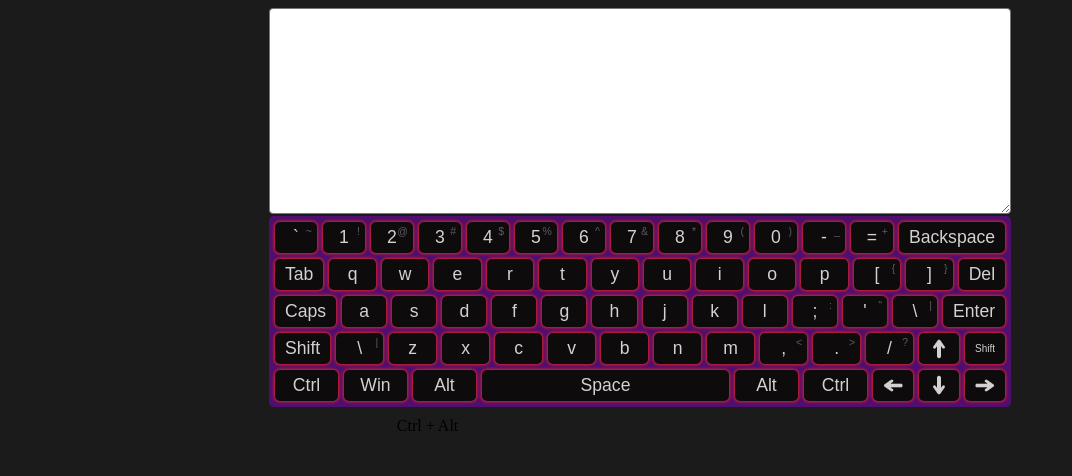
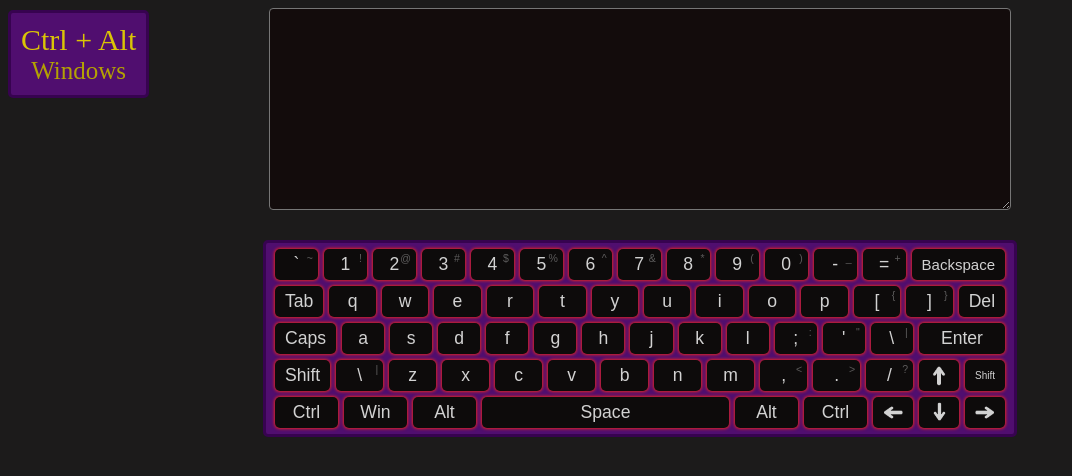
Before and after one commit to dzinrai/virtual-keyboard, a plain HTML site: page index.html in a window 1280 px wide. Shown: the whole page, without its empty margins (0-1072 px from the left). Drawn offline with Linux system fonts and the light colour scheme.

Commit message:
feat: style for info

```diff
--- a/script.js
+++ b/script.js
@@ -146,7 +146,12 @@ btns.ArrowRight = new Button('ArrowRight', 'right');
 //
 keyboard.btnList = btns;
 keyboard.normalizeIt();
-const text = document.createElement('DIV');
-text.classList.add('info');
-text.innerHTML = 'Ctrl + Alt';
-body.appendChild(text);
+const textContainer = document.createElement('DIV');
+textContainer.classList.add('info');
+const tooltip1 = document.createElement('SPAN');
+const tooltip2 = document.createElement('SPAN');
+tooltip1.innerHTML = 'Ctrl + Alt';
+tooltip2.innerHTML = 'Windows';
+textContainer.appendChild(tooltip1);
+textContainer.appendChild(tooltip2);
+body.appendChild(textContainer);
--- a/style.css
+++ b/style.css
@@ -5,25 +5,28 @@ body {
 }
 .textarea {
     width: 38vw;
-    min-width: 736px;
+    min-width: 732px;
     min-height: 200px;
     display: block;
+    padding: 0 4px;
     margin: 0 auto 2px;
     border-radius: 4px;
     font-size: 16px;
+    background-color: #130c0c;
+    color: #f0eeee;
 }
 .keyboard__container {
     width: 38vw;
     min-width: 736px;
-    margin-left: auto;
-    margin-right: auto;
+    margin: 30px auto;
     display: flex;
     flex-direction: row;
     flex-wrap: wrap;
     background-color: #500e6f;
-    padding: 3px;
+    padding: 3px 6px;
     border-radius: 5px;
     font-size: 16px;
+    border: 3px solid #370350;
 }
 .keyboard__row {
     width: 100%;
@@ -56,6 +59,13 @@ body {
 }
 .button__space {
     flex: 1 0 30%;
+}
+.button__backspace {
+    font-size: 15px;
+    flex: 1 0 5%;
+}
+.button__enter {
+    flex: 1 0 11%;
 }
 .button__arrowup,
 .button__arrowleft,
@@ -97,10 +107,28 @@ body {
 }
 .button__arrowdown::before {
     transform: rotate(180deg);
+    background-size: 19px;
+    background-position: 10px 7px;
 }
 .info {
-    width: 38vw;
+    position: absolute;
+    top: 0;
+    max-width: 200px;
     margin: 10px auto 2px;
+    text-align: center;
+    font-size: 30px;
+    color: rgb(218, 196, 6);
+    background-color: #500e6f;
+    padding: 10px;
+    border-radius: 5px;
+    border: 3px solid #370350;
+}
+.info span {
+    display: block;
+}
+.info span:last-child {
+    font-size: 25px;
+    color: rgb(179, 161, 3);
 }
 .keyboard__button span:last-child {
     position: absolute;
```
